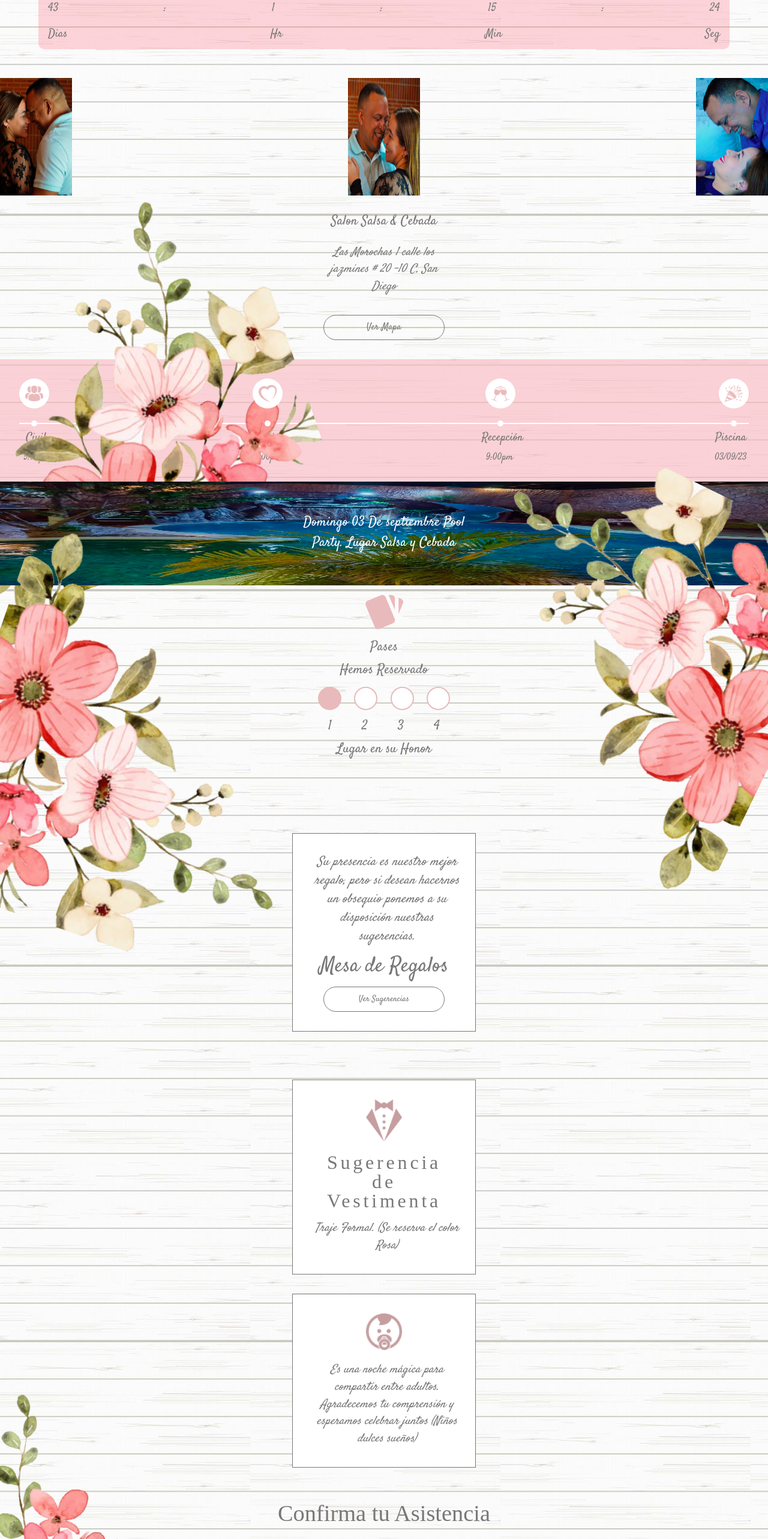
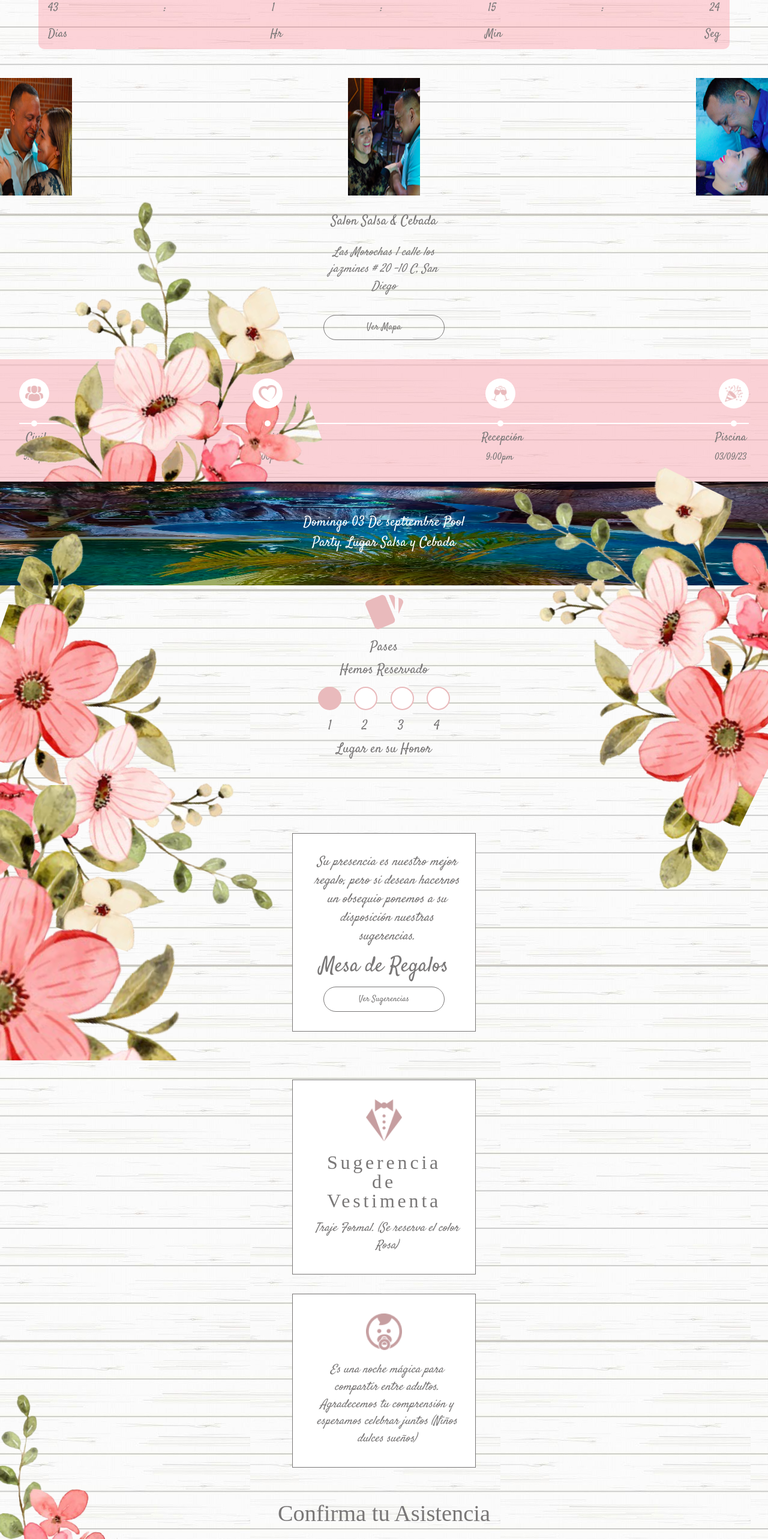
Before and after one commit to josesantanaweb/boda, a React (Vite) app: page / in a window 1280 px wide. Shown: the part 1520-4086 px from the top of the page at 60% size. Built offline with nearby package versions, Linux system fonts and the light colour scheme; a web font is replaced by a local one.

Commit message:
correciones

```diff
--- a/src/pages/HomePage/index.tsx
+++ b/src/pages/HomePage/index.tsx
@@ -3,6 +3,7 @@ import * as S from "./styles";
 import photo1 from "../../assets/images/photo1.png"
 import photo2 from "../../assets/images/photo2.png"
 import photo3 from "../../assets/images/photo3.png"
+import photo4 from "../../assets/images/photo4.png"
 import users from "../../assets/images/users.png"
 import love from "../../assets/images/love.png"
 import after from "../../assets/images/after.png"
@@ -119,8 +120,8 @@ const HomePage = () => {
         </S.DaysLeftRow>
       </S.DaysLeft>
       <S.Photos>
-        <S.Photo src={photo1} alt="photo" />
         <S.Photo src={photo2} alt="photo" />
+        <S.Photo src={photo4} alt="photo" />
         <S.Photo src={photo3} alt="photo" />
       </S.Photos>
       <S.Information>
@@ -202,6 +203,7 @@ const HomePage = () => {
         <S.GuestsTitle>Lugar en su Honor</S.GuestsTitle>
       </S.Guests>
       <S.Gift>
+        <S.Plant9 src={roses} alt="roses" />
         <S.GiftInfo>
           <S.GiftMessage>
             Su presencia es nuestro mejor regalo, pero si desean hacernos un
--- a/src/pages/HomePage/styles.ts
+++ b/src/pages/HomePage/styles.ts
@@ -422,6 +422,17 @@ export const Gift = styled.div`
   overflow: hidden;
 `;
 
+
+export const Plant9 = styled.img`
+  margin: auto;
+  position: absolute;
+  top: 90px;
+  left: -180px;
+  width: 70%;
+  transform: rotate(291deg);
+`;
+
+
 export const GiftMessage = styled.p`
   margin: 0 auto;
   font-size: 1.3rem;
```
Also changed, not shown: src/assets/images/photo4.png (added).
